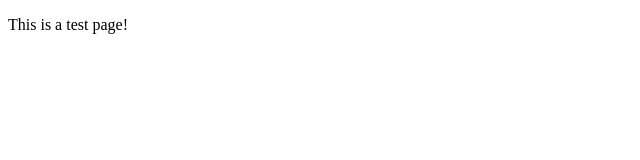
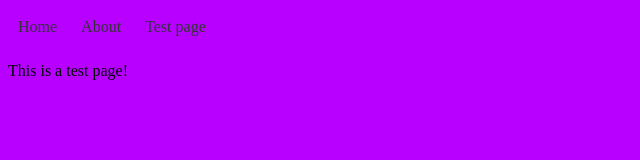
Before and after one commit to KrallBoras/newRepo, a website: page testpage.html in a window 1280 px wide. Shown: the whole page, without its empty margins (0-640 px from the left). Drawn offline with Linux system fonts and the light colour scheme.

Commit message:
Added a menu to all the pages

```diff
--- a/style.css
+++ b/style.css
@@ -1,3 +1,25 @@
 body{
     background-color: rgb(183, 0, 255);
 }
+
+nav ul {
+    list-style-type: none;
+    margin: 0;
+    padding: 0;
+  }
+
+  nav li {
+    display: inline;
+  }
+
+  nav a {
+    display: inline-block;
+    padding: 10px;
+    text-decoration: none;
+    color: #333;
+  }
+
+  nav a:hover {
+    background-color: #333;
+    color: #fff;
+  }
--- a/testpage.html
+++ b/testpage.html
@@ -4,9 +4,17 @@
     <meta charset="UTF-8">
     <meta http-equiv="X-UA-Compatible" content="IE=edge">
     <meta name="viewport" content="width=device-width, initial-scale=1.0">
+    <link rel="stylesheet" href="style.css">
     <title>Test</title>
 </head>
 <body>
+    <nav>
+        <ul>
+          <li><a href="index.html">Home</a></li>
+          <li><a href="about.html">About</a></li>
+          <li><a href="testpage.html">Test page</a></li>
+        </ul>
+      </nav>
     <p>This is a test page!</p>
 </body>
 </html>
```
Also changed, not shown: about.html (+7 -0 lines), index.html (+7 -0 lines).
